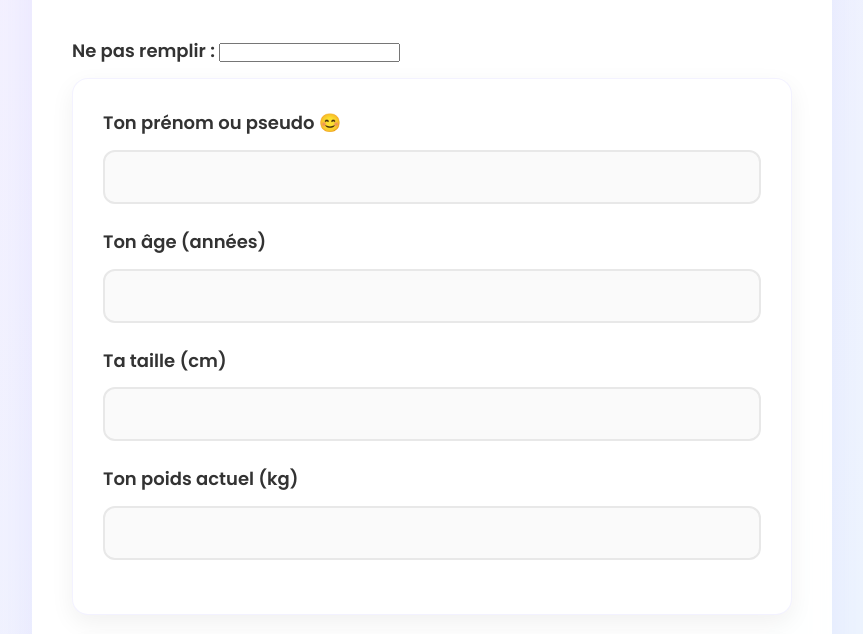
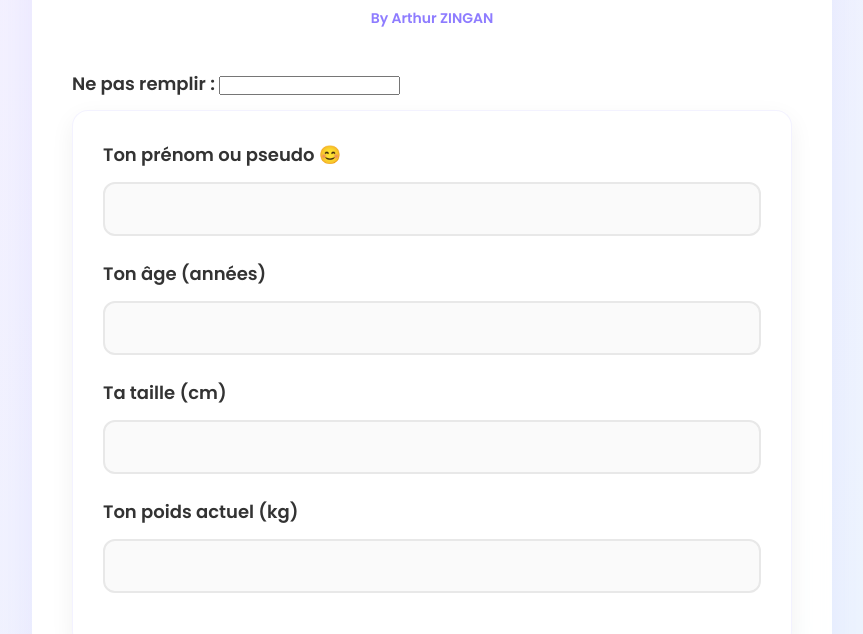
Before and after one commit to Ruhtra2000/Coaching-formulaire, a plain HTML site: page index.html in a window 1280 px wide. Shown: the part 204-838 px from the top of the page, without its empty margins (208-1071 px from the left). Drawn offline with Linux system fonts and the light colour scheme.

Commit message:
Update index.html

```diff
--- a/index.html
+++ b/index.html
@@ -42,6 +42,7 @@
     <div class="header">
       <h1>Mon Coaching Muscu – Faisons connaissance</h1>
       <p>Dis‑moi tout sur toi pour que je puisse t'accompagner au mieux ! 💪</p>
+      <p style="font-size: 14px; color: #8E7CFF; margin-top: 10px; font-weight: 600;">By Arthur ZINGAN</p>
     </div>
 
     <!-- Bloc MERCI (même page) -->
```
